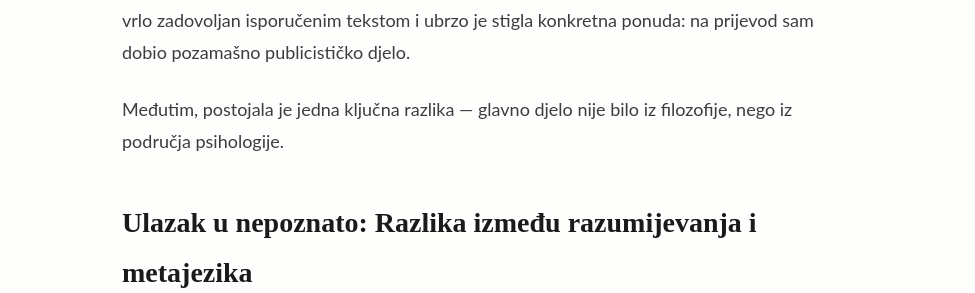
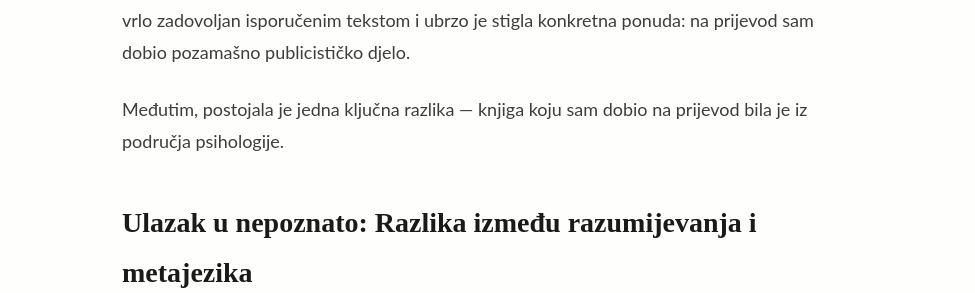
Before and after one commit to banovotz/banovotz.github.io, a Jekyll site: the page built from _posts/2026-09-26-metajezik-i-granice-prevodilackog-terena-zasto-poznavanje-jezika-nije-dovoljno.md, in a window 1280 px wide and 900 px high, scrolled down 840 px. Shown: the part 157-450 px from the top of the window, without its empty margins (152-1127 px from the left). Built offline with Jekyll 4.4.1, drawn with Linux system fonts in a browser that asks for light colours.

Commit message:
Blog edit

```diff
--- a/_posts/2026-09-26-metajezik-i-granice-prevodilackog-terena-zasto-poznavanje-jezika-nije-dovoljno.md
+++ b/_posts/2026-09-26-metajezik-i-granice-prevodilackog-terena-zasto-poznavanje-jezika-nije-dovoljno.md
@@ -20,7 +20,7 @@ Na ogledni sam prijevod dobio nekoliko stranica publicističkog teksta izuzetno
 
 Pojmovi, konstrukcije i specifičan misaoni sklop teksta slagali su se prirodno. Urednik je bio vrlo zadovoljan isporučenim tekstom i ubrzo je stigla konkretna ponuda: na prijevod sam dobio pozamašno publicističko djelo.
 
-Međutim, postojala je jedna ključna razlika — glavno djelo nije bilo iz filozofije, nego iz područja psihologije.
+Međutim, postojala je jedna ključna razlika —  knjiga koju sam dobio na prijevod bila je iz područja psihologije.
 
 ## Ulazak u nepoznato: Razlika između razumijevanja i metajezika
 
```
